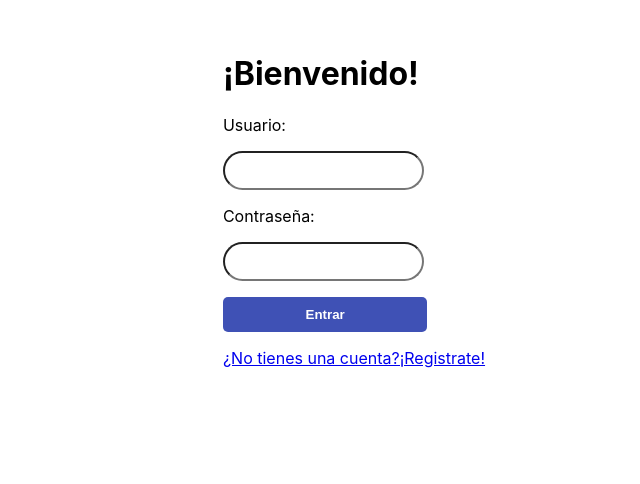
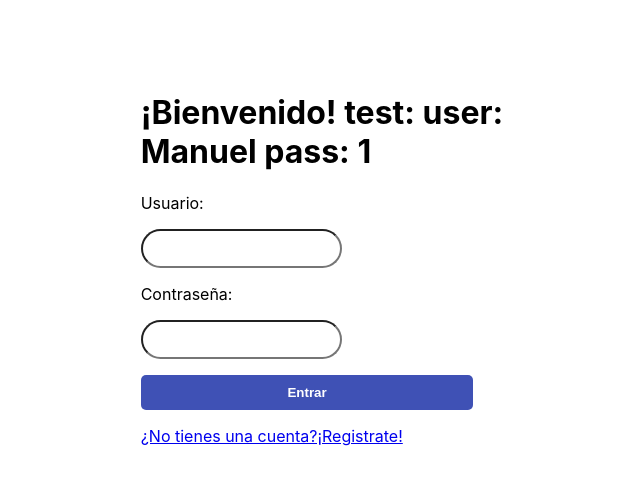
Before and after one commit to EnzoACL/proyectoFinal, a React (Create React App) app in the folder proyectofrontend/: page / in a window 1280 px wide. Shown: the part 318-802 px from the top of the page, without its empty margins (286-926 px from the left). Built offline with nearby package versions, Linux system fonts and the light colour scheme.

Commit message:
Added test credentials, el feed sigue sin funcionar :(

```diff
--- a/proyectofrontend/src/components/Loginpage.jsx
+++ b/proyectofrontend/src/components/Loginpage.jsx
@@ -33,7 +33,7 @@ function LoginPage() {
         <>
             <div className='login'>
                 <div className='divlogin'>
-                    <h1>¡Bienvenido!</h1>
+                    <h1>¡Bienvenido! test: user: Manuel pass: 1</h1>
                     <p>Usuario:</p>
                     <input type="text" className='input-text' onChange={getUserName} />
                     <p>Contraseña:</p>
```
